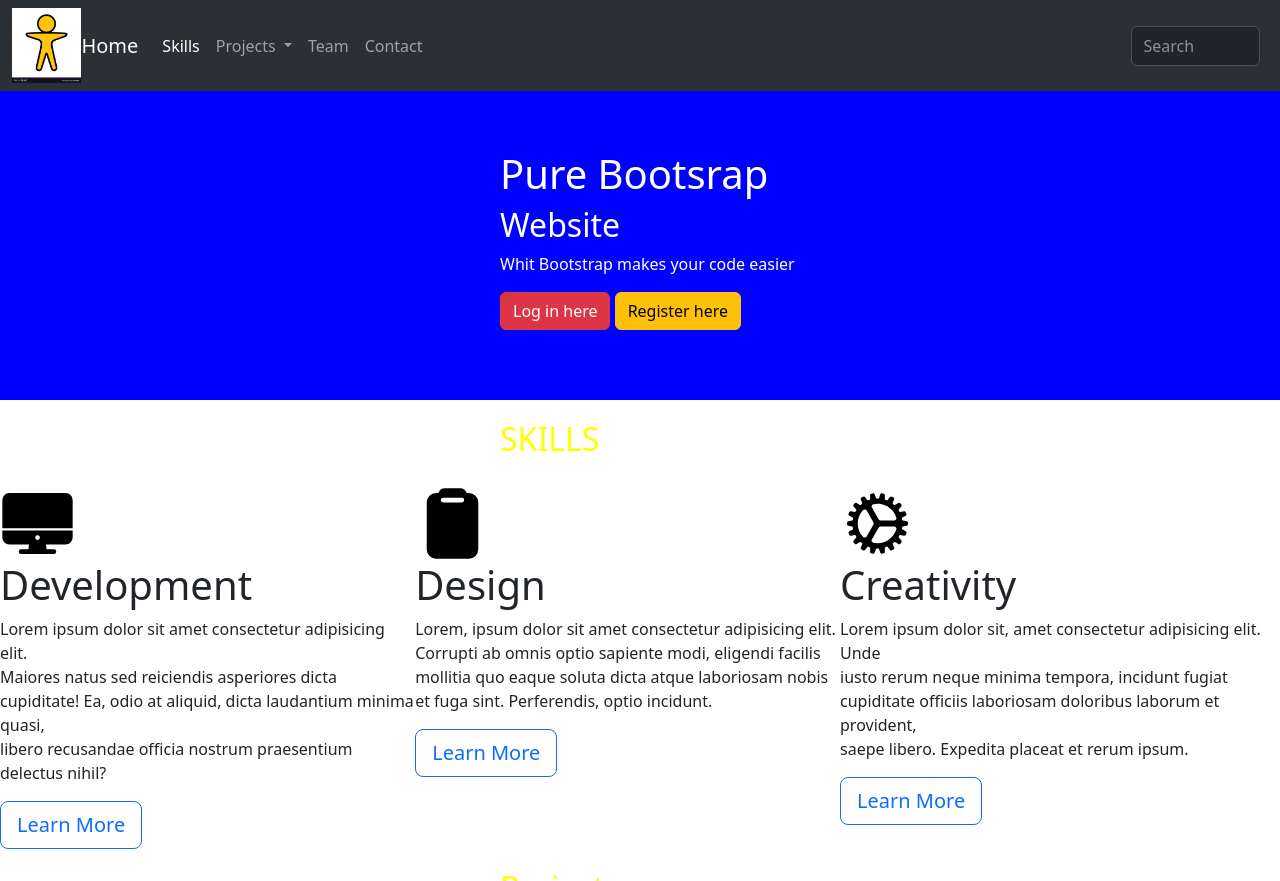
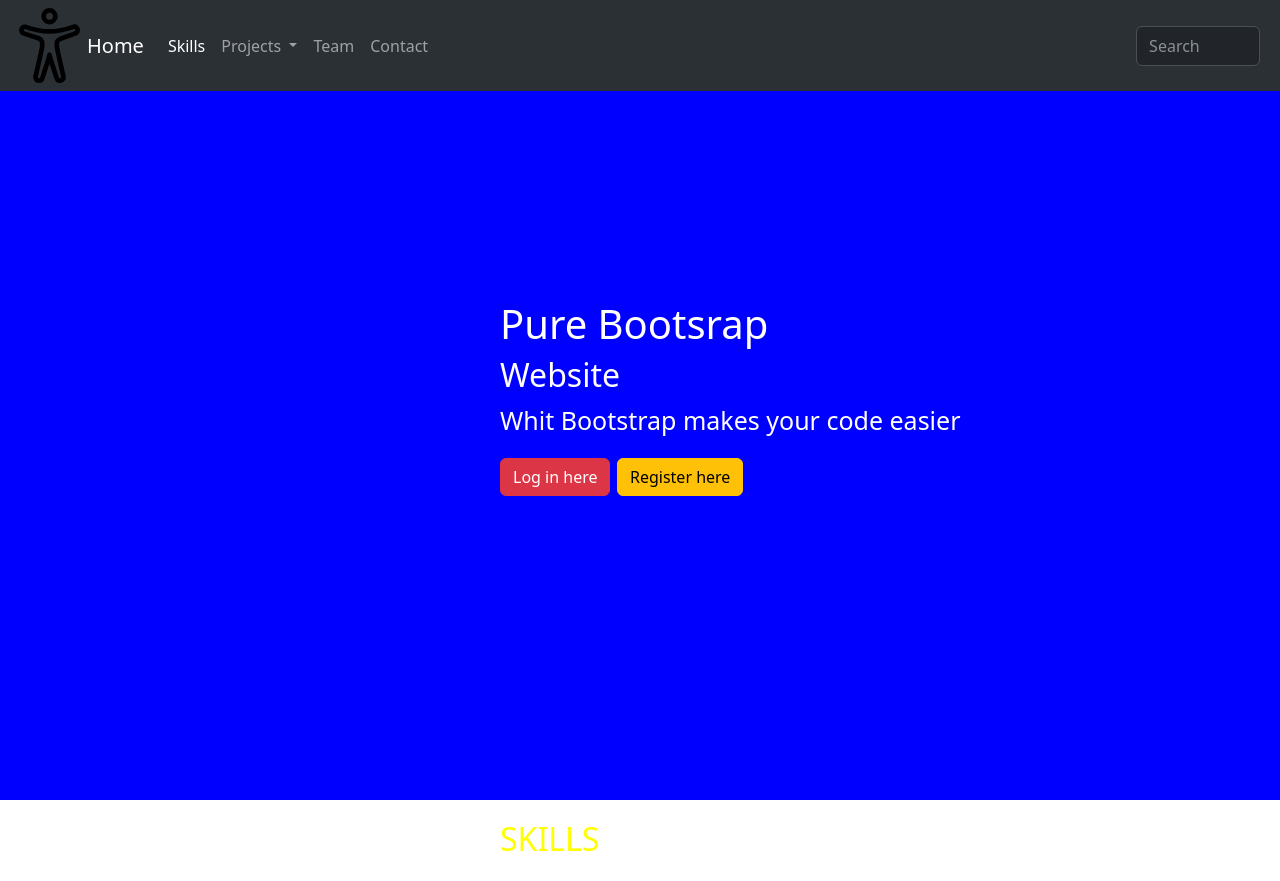
Before and after one commit to Chadii21/tp15--tsaadia, a plain HTML site: page index.html in a window 1280 px wide. Shown: the top 881 px of the page. Drawn offline with nearby package versions, Linux system fonts and the light colour scheme.

Commit message:
tp15_fin

```diff
--- a/index.html
+++ b/index.html
@@ -14,7 +14,7 @@
 
         <nav class="navbar navbar-expand-lg fixed-top bg-body-tertiary" data-bs-theme="dark" width="30rem";>
             <div class="container-fluid">
-                <img class="c" src="accessibility2.jpg">
+                <img class="s" src="accessibility-outline.svg">
               <a class="navbar-brand" href="#">Home</a>
               <button class="navbar-toggler" type="button" data-bs-toggle="collapse" data-bs-target="#navbarNavDropdown" aria-controls="navbarNavDropdown" aria-expanded="false" aria-label="Toggle navigation">
                 <span class="navbar-toggler-icon"></span>
@@ -54,7 +54,7 @@
               </div>
 
 
-            <form class="d-flex" role="search">
+            <form class="d-flex" role="search" data-bs-theme="white">
               <input class="form-control me-2" type="search" placeholder="Search" aria-label="Search">
             </form>
     </div>
--- a/style.css
+++ b/style.css
@@ -72,6 +72,12 @@ body
     width: 75px;
     color: yellow;
 }
+.s
+{
+    height: 75px;
+    width: 75px;
+    color: yellow;
+}
 .d-flex
 {
     padding-left: 700px;
@@ -81,10 +87,11 @@ body
 {
     background-color: blue;
     background-size: auto;
-    padding: 150px;
-    height: 400px;
+    padding: 300px;
+    height: 800px;
     padding-left: 500px;
     color: white;
+    font-size: 25px;
 }
 .E
 {
```
Also changed, not shown: accessibility-outline.svg (added), accessibility2.jpg (deleted).
